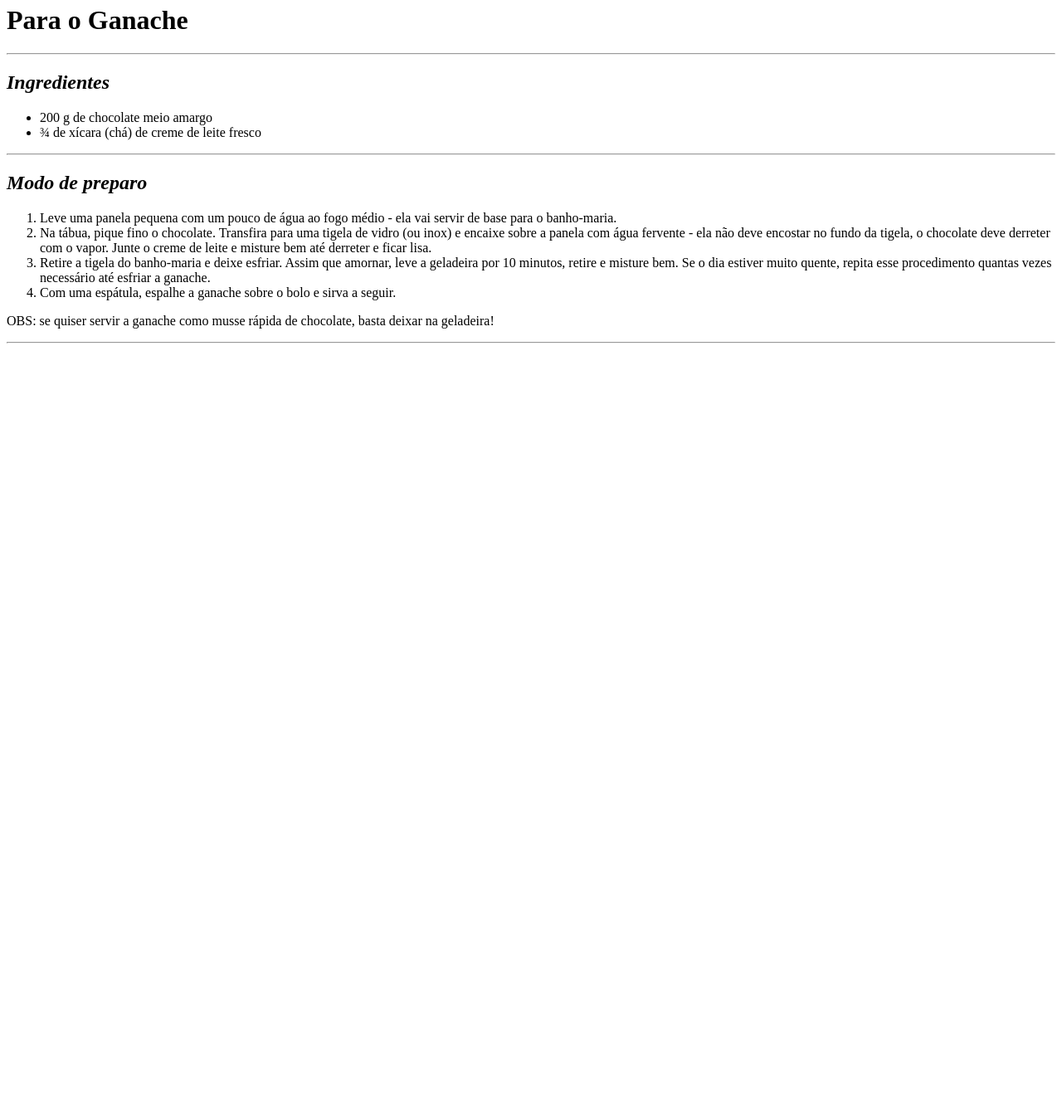
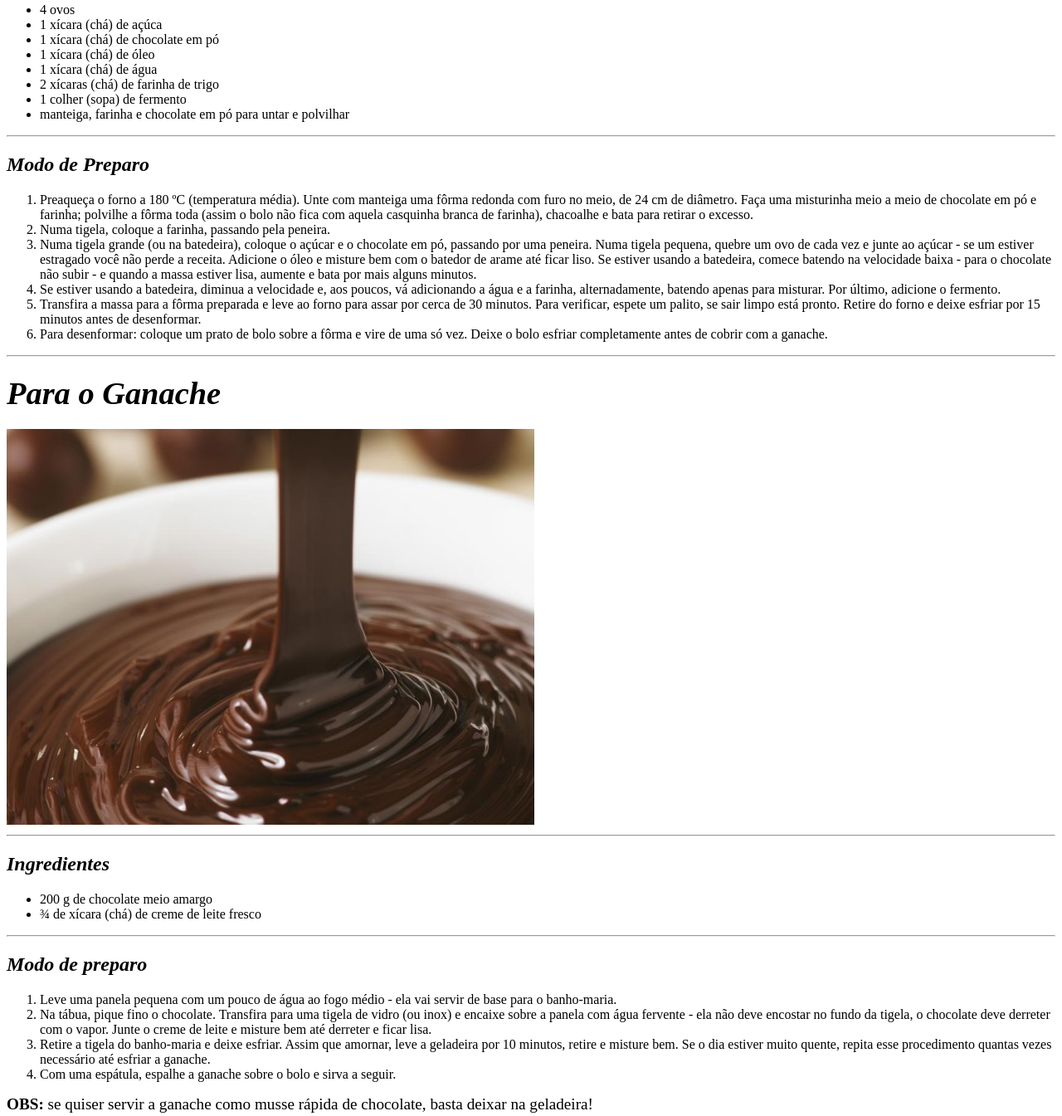
Before and after one commit to Kaue1609/pokedex-2.0, a plain HTML site: page index.html.html in a window 1280 px wide. Shown: the part 875-2220 px from the top of the page at 83% size. Before the commit the page ends 1297 px from the top, so only its background shows below. Drawn offline with Linux system fonts and the light colour scheme.

Commit message:
mudanças aleatórias

```diff
--- a/index.html.html
+++ b/index.html.html
@@ -47,6 +47,7 @@
     <div>
 
         <h1>Receita de Bolo de Chocolate com Ganache</h1>
+        <img src="imagens/bolo de chocolate com ganache.jpg" alt="imagem do bolo">
 
         <hr>
 
@@ -95,7 +96,8 @@
 
         <hr>
 
-        <h1>Para o Ganache</h1>
+        <h1><big><em>Para o Ganache</em></big></h1>
+        <img src="imagens/imagem de ganache.jpg" alt="imagem do ganache">
 
         <hr>
 
@@ -125,7 +127,7 @@
             <li>Com uma espátula, espalhe a ganache sobre o bolo e sirva a seguir.</li>
         </ol>
 
-        <p>OBS: se quiser servir a ganache como musse rápida de chocolate, basta deixar na geladeira!</p>
+        <p><big><b>OBS:</b> se quiser servir a ganache como musse rápida de chocolate, basta deixar na geladeira!</big></p>
 
         <hr>
 
```
Also changed, not shown: imagens/bolo de chocolate com ganache.jpg (added), imagens/imagem de ganache.jpg (added).
